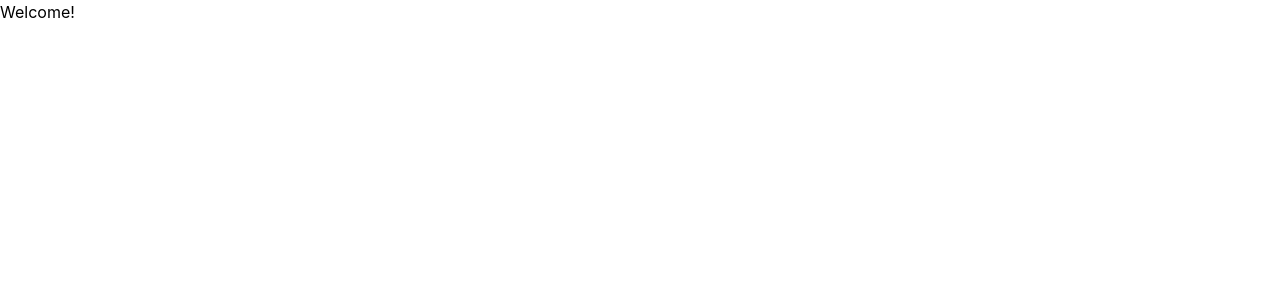
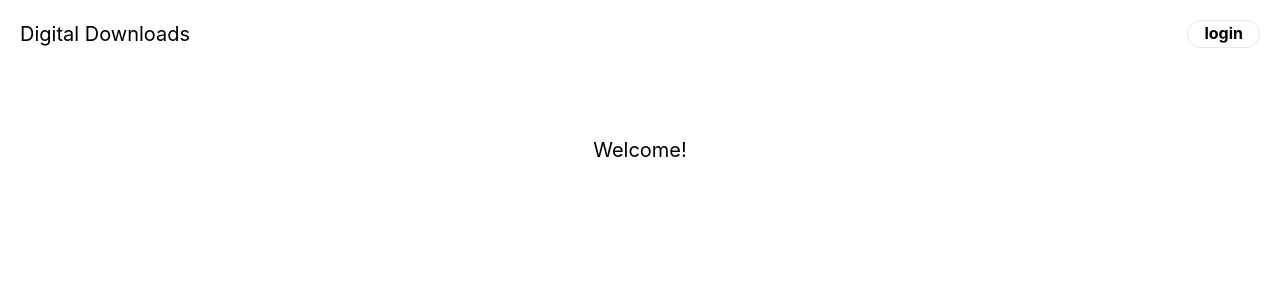
Before and after one commit to Jascha-Biederstedt/digital-downloads, a Next.js app: page / in a window 1280 px wide. Shown: the top 300 px of the page. Built offline with nearby package versions, Linux system fonts and the light colour scheme; no server answers.

Commit message:
Add the heading component

```diff
--- /dev/null
+++ b/components/Heading.js
@@ -0,0 +1,52 @@
+import Link from 'next/link';
+import { useSession } from 'next-auth/react';
+import { useRouter } from 'next/router';
+
+const Heading = () => {
+  const router = useRouter();
+
+  const { data: session, status } = useSession();
+
+  const loading = status === 'loading';
+
+  if (loading) {
+    return null;
+  }
+
+  return (
+    <header className='h-14 flex pt-5 px-5 pb-2'>
+      <div className='text-xl'>
+        {router.asPath === '/' ? (
+          <p>Digital Downloads</p>
+        ) : (
+          <Link href={`/`}>
+            <a className='underline'>Home</a>
+          </Link>
+        )}
+      </div>
+
+      <div className='grow ml-10 -mt-1'></div>
+
+      {session &&
+        (router.asPath === '/dashboard' ? (
+          <a className='flex'>
+            <p className='mr-3 font-bold'>Dashboard</p>
+          </a>
+        ) : (
+          <Link href={`/dashboard`}>
+            <a className='flex'>
+              <p className='mr-3 underline'>Dashboard</p>
+            </a>
+          </Link>
+        ))}
+      <a
+        className='flex-l border px-4 font-bold rounded-full'
+        href={session ? '/api/auth/signout' : '/api/auth/signin'}
+      >
+        {session ? 'logout' : 'login'}
+      </a>
+    </header>
+  );
+};
+
+export default Heading;
--- a/pages/index.js
+++ b/pages/index.js
@@ -1,4 +1,6 @@
 import Head from 'next/head';
+
+import Heading from 'components/Heading';
 
 export default function Home() {
   return (
@@ -9,7 +11,9 @@ export default function Home() {
         <link rel='icon' href='/favicon.ico' />
       </Head>
 
-      <h1>Welcome!</h1>
+      <Heading />
+
+      <h1 className='flex justify-center mt-20 text-xl'>Welcome!</h1>
     </div>
   );
 }
```
